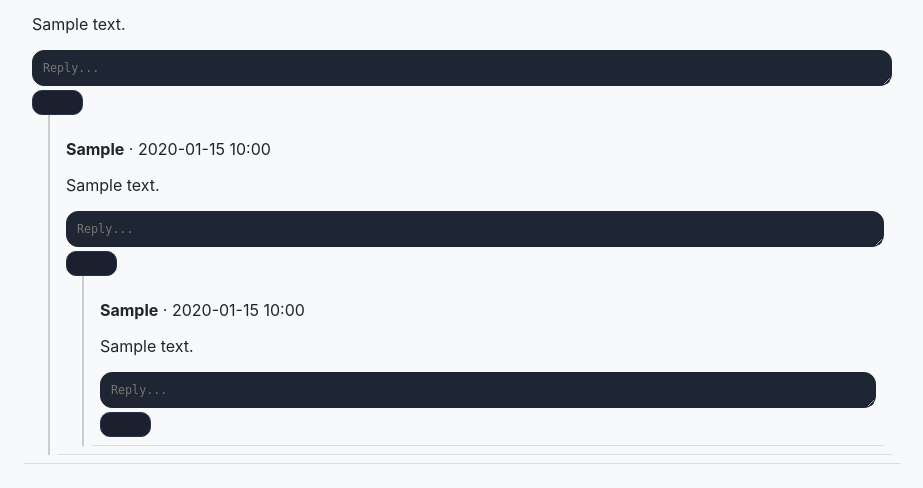
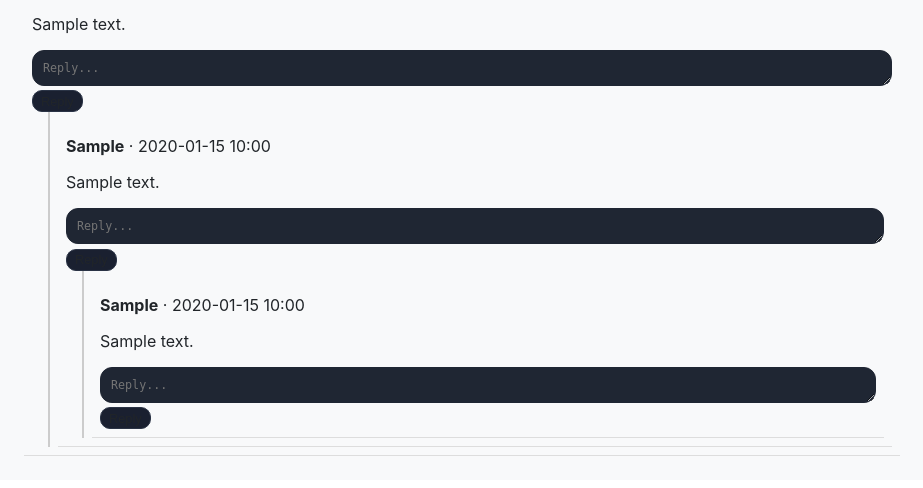
Before and after one commit to HeadlineToday/accb, a Flask app: template templates/comments.html in a window 1280 px wide. Shown: the part 1037-1525 px from the top of the page, without its empty margins (178-1101 px from the left). After the commit the page ends 1493 px from the top, so only its background shows below. Run offline with Flask 3, Linux system fonts and the light colour scheme; the template is opened without the code that fills it: most values are stand-ins (such as "Sample title", 1, 10 or a date in 2020); grey boxes marked "Sample" are stand-in pictures; a database or web service that is not in the repository returns one stand-in record (values such as "Sample title").

Commit message:
Update comments.html

```diff
--- a/templates/comments.html
+++ b/templates/comments.html
@@ -64,6 +64,6 @@
   .replies { margin-left: 1rem; border-left: 2px solid #ccc; padding-left: .5rem; }
   .comment-form, .reply-form { margin-top: .5rem; }
   .reply-form textarea { font-size: .9em; }
-  .btn.small { padding: .25rem .5rem; font-size: .8em; }
+  .btn.small { padding: .15rem .5rem; font-size: .8em; }
 </style>
 {% endblock %}
```
